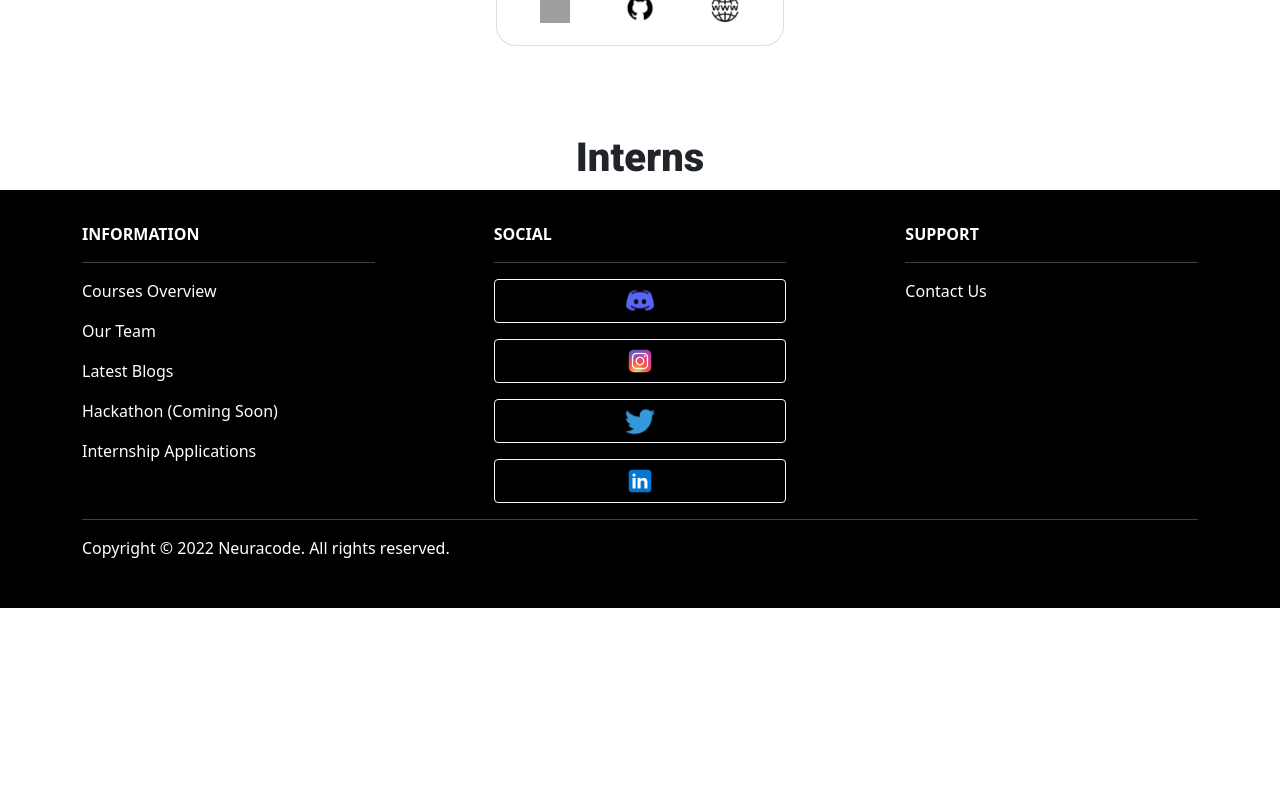
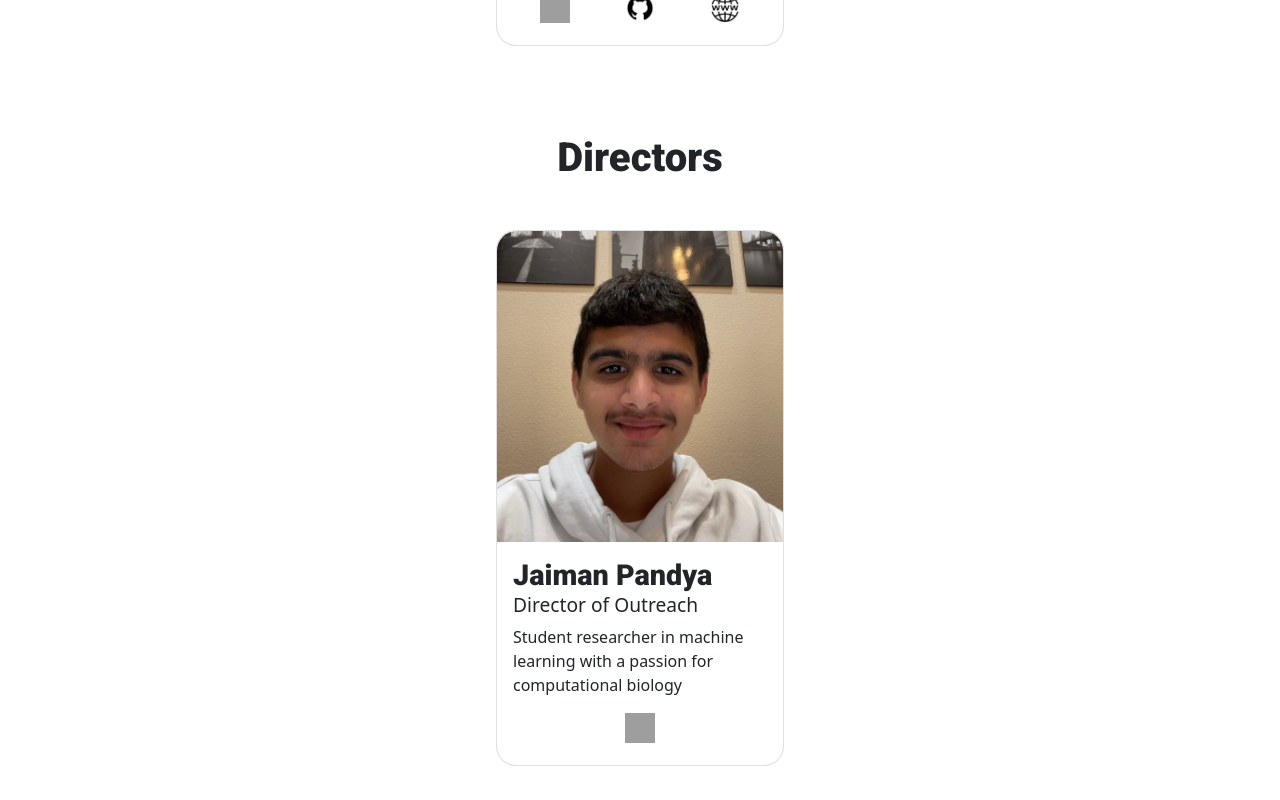
Before and after one commit to Neuracode/website, a Next.js app: page /about/team in a window 1280 px wide. Shown: the part 700-1500 px from the top of the page. Before the commit the page ends 1308 px from the top, so only its background shows below. Built offline with nearby package versions, Linux system fonts and the light colour scheme; grey boxes are pictures that could not be loaded.

Commit message:
Add Jaiman as director of outreach

```diff
--- a/pages/about/team.tsx
+++ b/pages/about/team.tsx
@@ -8,9 +8,7 @@ const Team: React.FC = () => {
         <>
             <Container>
                 <h1 className={styles.title}>Team</h1>
-        <h3 className={styles.topText}>
-          Executive Board
-        </h3>
+                <h3 className={styles.topText}>Executive Board</h3>
                 <div className='mt-5 mb-5 d-flex flex-row flex-wrap justify-content-around'>
                     <TeamCard
                         name='Azam Ahmed'
@@ -23,9 +21,17 @@ const Team: React.FC = () => {
                         website='https://azamahmed.tech'
                     />
                 </div>
-        <h3 className={styles.topText}>
-          Interns
-        </h3>
+                <h3 className={styles.topText}>Directors</h3>
+                <div className='mt-5 mb-5 d-flex flex-row flex-wrap justify-content-around'>
+                    <TeamCard
+                        name='Jaiman Pandya'
+                        title='Director of Outreach'
+                        image='jaiman_pandya.jpeg'
+                        description='Student researcher in machine learning with a passion for computational biology'
+                        linkedin='https://www.linkedin.com/in/jaiman-pandya-825350234'
+                    />
+                </div>
+                <h3 className={styles.topText}>Interns</h3>
             </Container>
         </>
     );
```
Also changed, not shown: public/team/jaiman_pandya.jpeg (added). Lines whose indentation alone changed are shown as unchanged.
